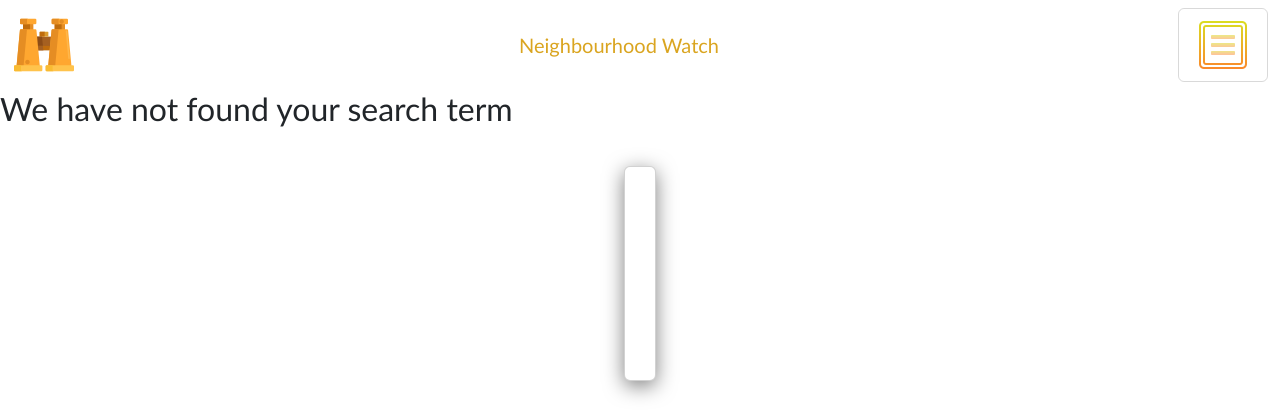
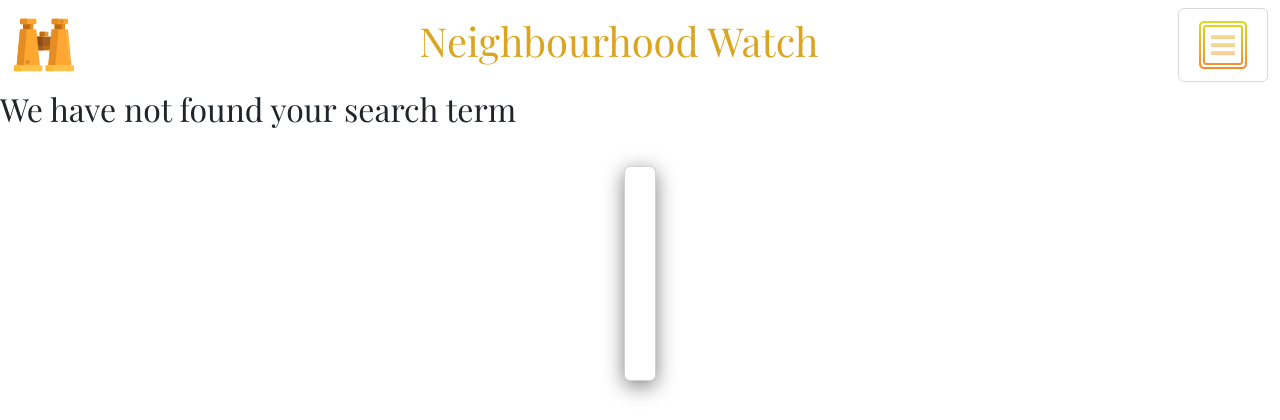
Before and after one commit to KialoHezz/thef, a Django app: page /business_search/ in a window 1280 px wide. Shown: the top 420 px of the page. Run offline with Django 4.2, Linux system fonts and the light colour scheme; some libraries are stand-ins or nearby versions.

Commit message:
modified README.md,Font-size

```diff
--- a/hapen/static/css/main.css
+++ b/hapen/static/css/main.css
@@ -59,3 +59,7 @@ form {
     border-radius: 5px;
     padding: 20px;
 }
+
+h1,h2,h3,h4{
+    font-family: 'Playfair Display', serif;
+}
--- a/hapen/templates/base/base.html
+++ b/hapen/templates/base/base.html
@@ -12,10 +12,14 @@
       href="https://cdn.jsdelivr.net/npm/bootstrap@4.3.1/dist/css/bootstrap.min.css"
       integrity="sha384-ggOyR0iXCbMQv3Xipma34MD+dH/1fQ784/j6cY/iJTQUOhcWr7x9JvoRxT2MZw1T"
       crossorigin="anonymous"
-    />
+      />
+      <link rel="preconnect" href="https://fonts.googleapis.com">
+      <link rel="preconnect" href="https://fonts.gstatic.com" crossorigin>
+      <link href="https://fonts.googleapis.com/css2?family=Playfair+Display&display=swap" rel="stylesheet">
 
     {% block styles %} {% bootstrap_css %}
-    <link rel="stylesheet" href="{% static 'css/main.css' %}" />{% endblock %}
+    <link rel="stylesheet" href="{% static 'css/main.css' %}" />
+    {% endblock %}
 
 
   </head>
--- a/hapen/templates/base/navbar.html
+++ b/hapen/templates/base/navbar.html
@@ -5,7 +5,7 @@
   <div class="container-fluid">
     <a href="{% url 'home' %}"><img class="navbar-logo" src="{% static 'images/flaticon.png' %}"
         alt="image alt text" /></a>
-    <a class="navbar-brand" href="{% url 'home'%}" style="color: goldenrod;">Neighbourhood Watch</a>
+    <a class="navbar-brand" href="{% url 'home'%}" style="color: goldenrod;" ><h1>Neighbourhood Watch</h1></a>
     <button class="navbar-toggler" type="button" data-bs-toggle="collapse" data-bs-target="#navbarSupportedContent"
       aria-controls="navbarSupportedContent" aria-expanded="false" aria-label="Toggle navigation">
       <img src="{% static 'images/menu.png' %}">
```
Also changed, not shown: README.md.
